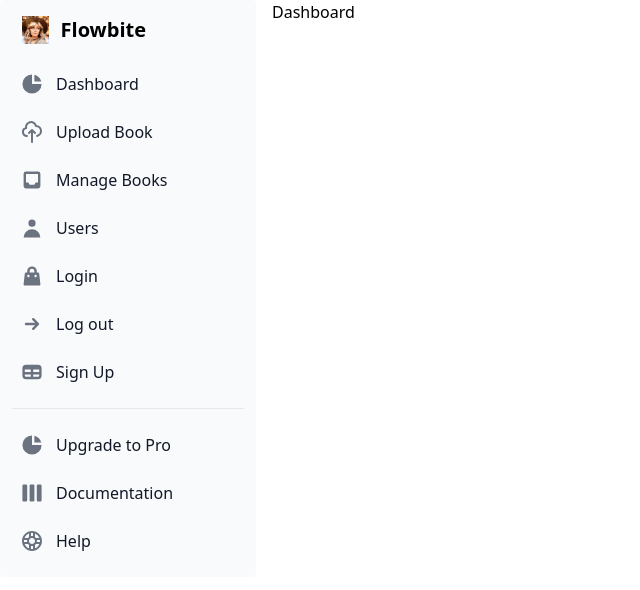
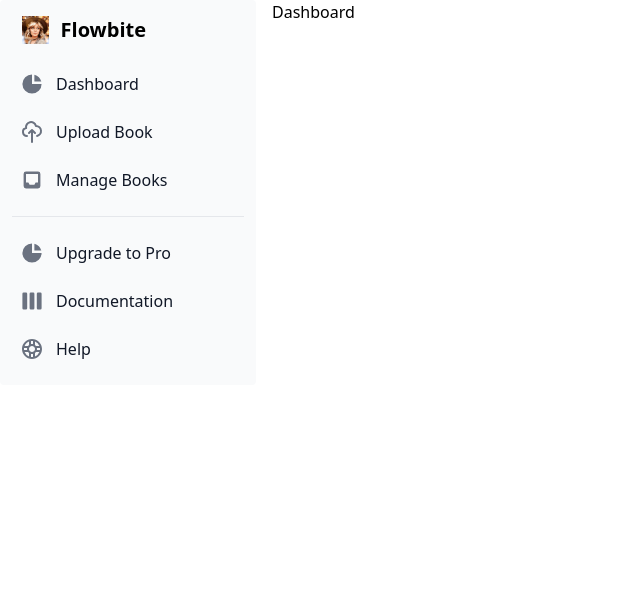
Before and after one commit to happysuthar/Book-app, a React (Vite) app in the folder mern-client/: page /admin/dashboard in a window 1280 px wide. Shown: the top 590 px of the page, without its empty margins (0-640 px from the left). Built offline with nearby package versions, Linux system fonts and the light colour scheme.

Commit message:
change of sidebar

```diff
--- a/mern-client/src/dashboard/SideBar.jsx
+++ b/mern-client/src/dashboard/SideBar.jsx
@@ -22,18 +22,7 @@ const SideBar = () => {
         <Sidebar.Item href="/admin/dashboard/manage" icon={HiInbox}>
           Manage Books
         </Sidebar.Item>
-        <Sidebar.Item href="/admin/dashboard/upload" icon={HiUser}>
-          Users
-        </Sidebar.Item>
-        <Sidebar.Item href="/login" icon={HiShoppingBag}>
-          Login
-        </Sidebar.Item>
-        <Sidebar.Item href="/logout" icon={HiArrowSmRight}>
-          Log out
-        </Sidebar.Item>
-        <Sidebar.Item href="" icon={HiTable}>
-          Sign Up
-        </Sidebar.Item>
+
       </Sidebar.ItemGroup>
       <Sidebar.ItemGroup>
         <Sidebar.Item href="#" icon={HiChartPie}>
```
